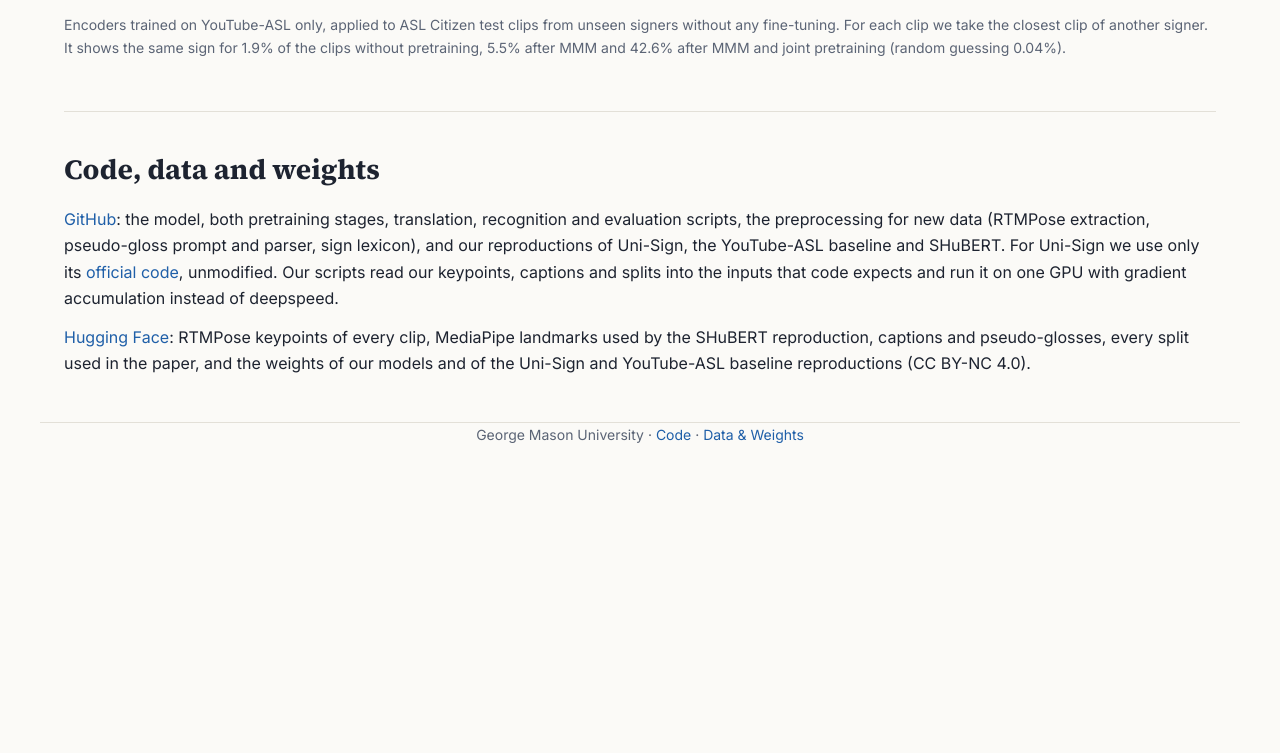
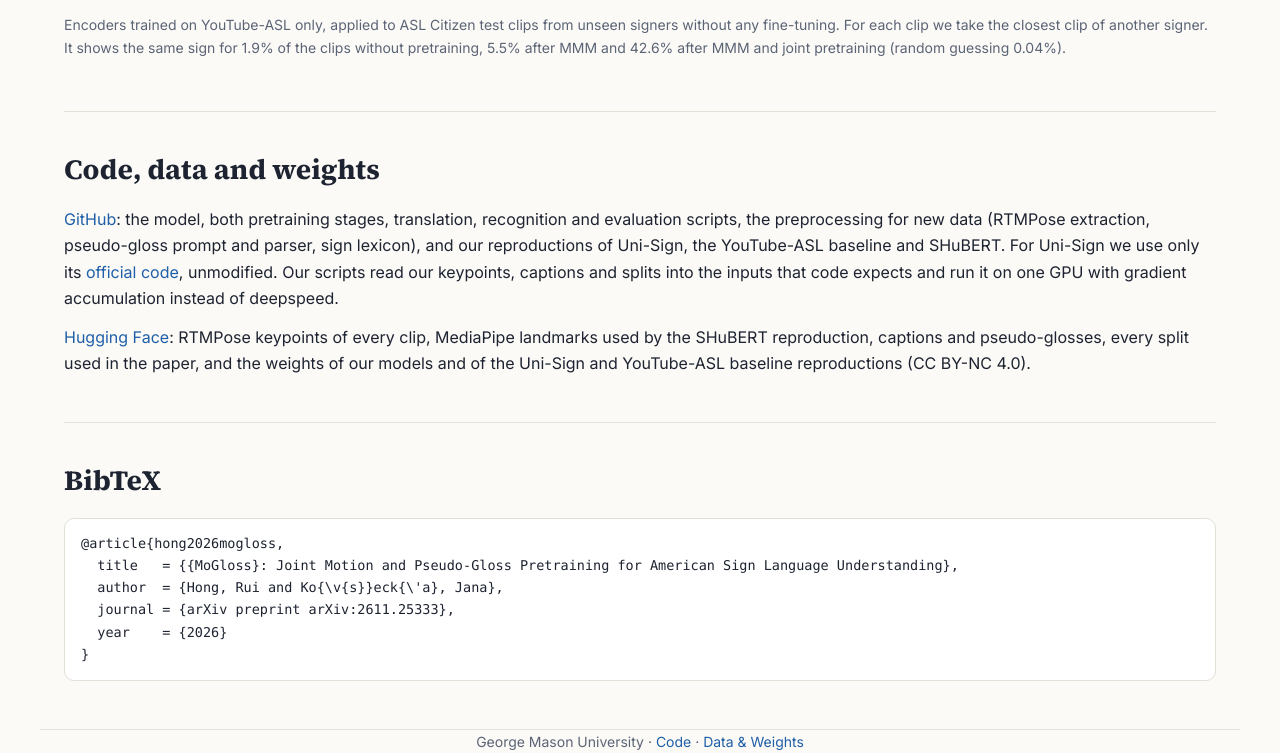
Before and after one commit to hongrui16/MoGloss, a plain HTML site: page docs/index.html in a window 1280 px wide. Shown: the part 5366-6119 px from the top of the page. Before the commit the page ends 5812 px from the top, so only its background shows below. Drawn offline with Linux system fonts and the light colour scheme.

Commit message:
Citation at the top and at the end of the README and the project page

```diff
--- a/docs/index.html
+++ b/docs/index.html
@@ -245,6 +245,16 @@ footer{padding:28px 0 48px;color:var(--muted);font-size:14px;text-align:center;b
   <p><a href="https://huggingface.co/datasets/HenryH101/MoGloss">Hugging Face</a>: RTMPose keypoints of every clip, MediaPipe landmarks used by the SHuBERT reproduction, captions and pseudo-glosses, every split used in the paper, and the weights of our models and of the Uni-Sign and YouTube-ASL baseline reproductions (CC BY-NC 4.0).</p>
 </section>
 
+
+<section>
+  <h2>BibTeX</h2>
+<pre><code>@article{hong2026mogloss,
+  title   = {{MoGloss}: Joint Motion and Pseudo-Gloss Pretraining for American Sign Language Understanding},
+  author  = {Hong, Rui and Ko{\v{s}}eck{\'a}, Jana},
+  journal = {arXiv preprint arXiv:2611.25333},
+  year    = {2026}
+}</code></pre>
+</section>
 </main>
 
 <footer class="wrap">
```
Also changed, not shown: 1 other file.
